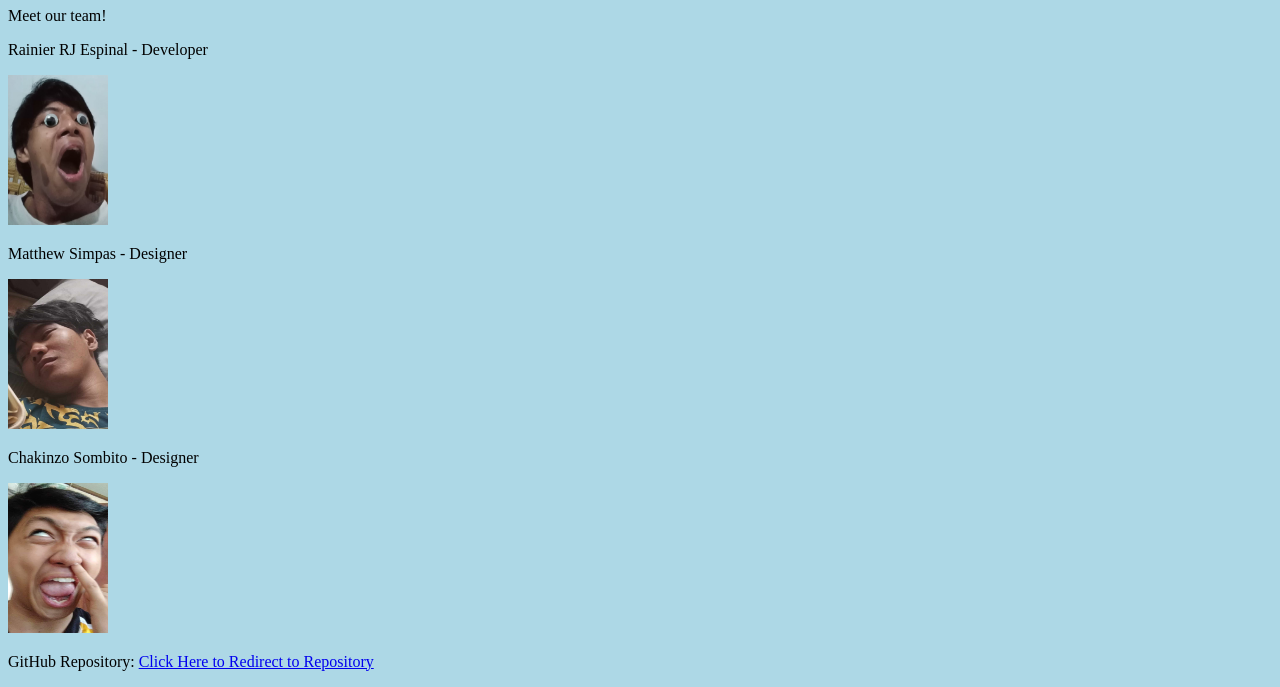
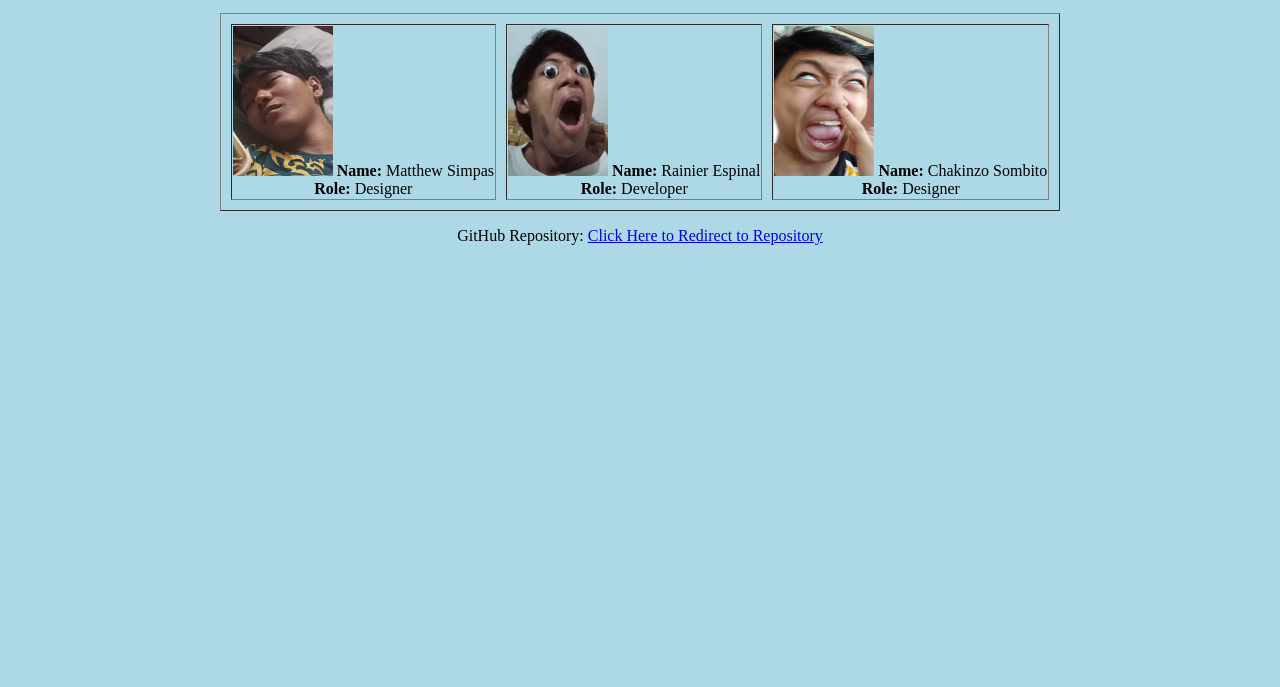
Before and after one commit to Reynir-Ardsi/cmsc126-RJ-sAngels-Lab4A-HTML, a plain HTML site: page about.html in a window 1280 px wide. Shown: the part 288-975 px from the top of the page. After the commit the page ends 800 px from the top, so only its background shows below. Drawn offline with Linux system fonts and the light colour scheme.

Commit message:
Update about.html

```diff
--- a/about.html
+++ b/about.html
@@ -3,7 +3,7 @@
 <head>
     <title>About Us</title>
 </head>
-<body bgcolor="lightblue">
+<body bgcolor="lightblue" align = "center">
     <center><font size="6"><h1><img src="Images/oia-uia.gif" alt="Sample Image" width="50" height="50">The Heralds of D̶o̶t̶a̶ ̶2̶ Memes<img src="Images/oia-uia.gif" alt="Sample Image"  width="50" height="50"></h1></font></center>
 
     <font size="7"><nav>
@@ -11,15 +11,29 @@
         <a href="gallery.html">Gallery</a> &nbsp;|&nbsp;
         <a href="video.html">Videos</a> &nbsp;|&nbsp;
         <a href="about.html">About Us</a>
+
     </nav></font>
-    <h1>About Us</h1>
     <p>Meet our team!</p>
-    <p>Rainier RJ Espinal - Developer</p>
-    <img src="Images/RJ.jfif" alt="Rain" width="100" height="150">
-    <p>Matthew Simpas - Designer</p>
-    <img src="Images/Hew.jfif" alt="Hew" width="100" height="150">
-    <p>Chakinzo Sombito - Designer</p>
-    <img src="Images/Chak.jfif" alt="Chakie" width="100" height="150">
+    <br><br>
+    <table align="center" border="1" cellspacing="10">
+        <tr>
+            <td align="center">
+                <img src="Images/Hew.jfif" alt="Hew" width="100" height="150">
+                <b>Name:</b> Matthew Simpas<br>
+                <b>Role:</b> Designer
+            </td>
+            <td align="center">
+                <img src="Images/RJ.jfif" alt="Rain" width="100" height="150">
+                <b>Name:</b> Rainier Espinal<br>
+                <b>Role:</b> Developer
+            </td>
+            <td align="center">
+                <img src="Images/Chak.jfif" alt="Chakie" width="100" height="150">
+                <b>Name:</b> Chakinzo Sombito <br>
+                <b>Role:</b> Designer
+            </td>
+        </tr>
+    </table>
     <p>GitHub Repository: <a href="https://github.com/Reynir-Ardsi/cmsc126-RJ-sAngels-Lab4A-HTML/tree/main">Click Here to Redirect to Repository</a></p>
 </body>
 </html>
```
